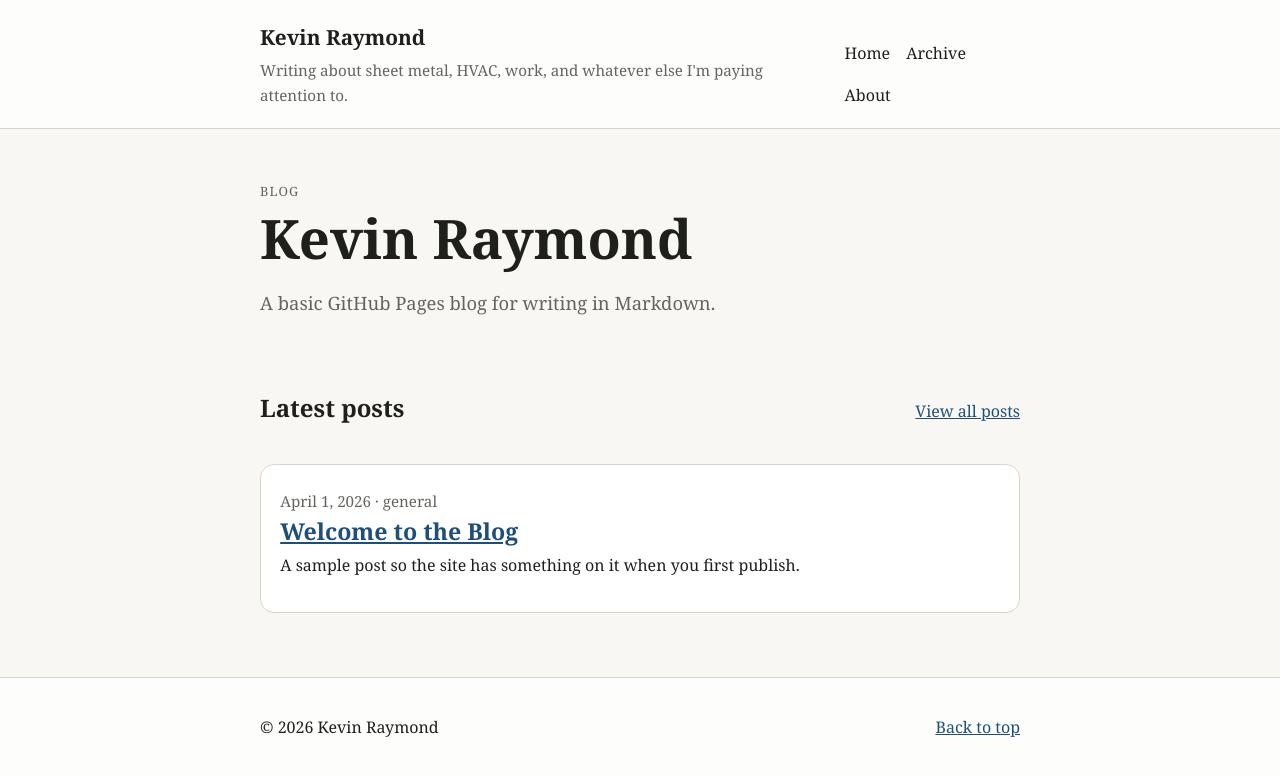
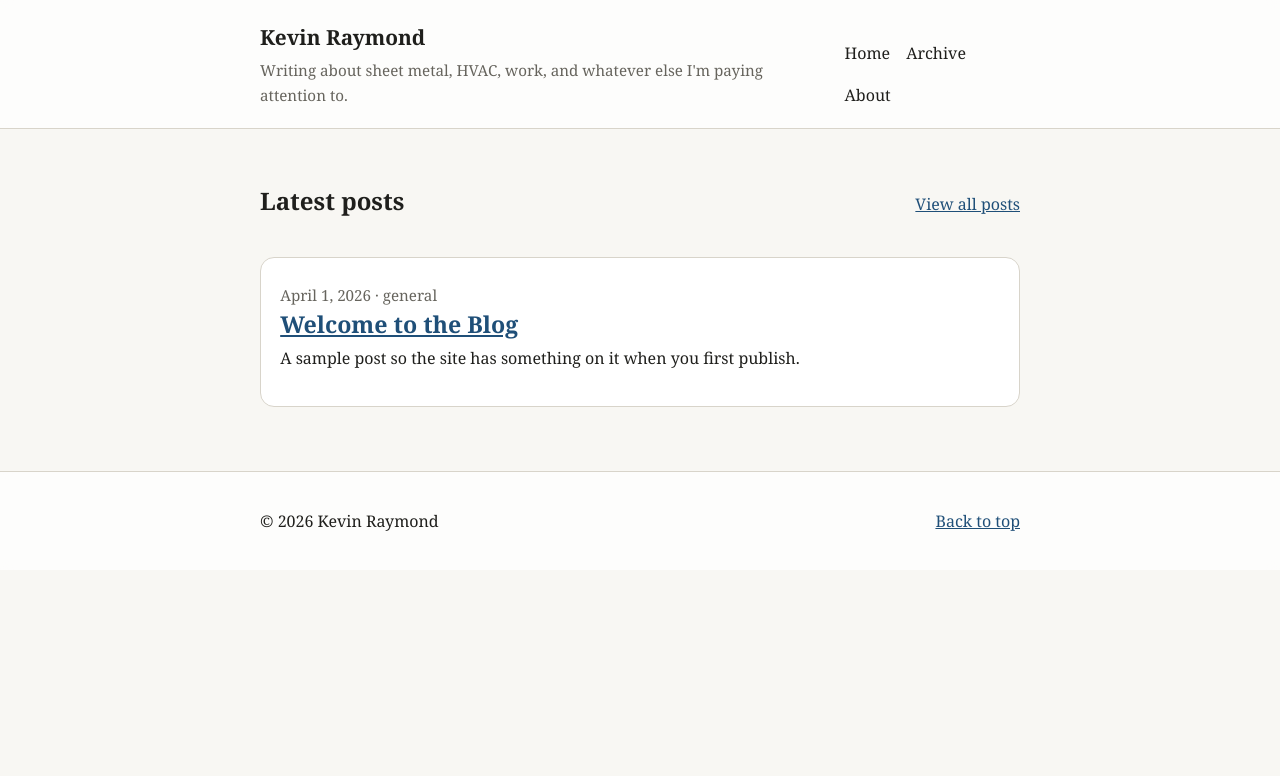
Before and after one commit to KESM89/kevinraymond, a Jekyll site: the page built from index.html, in a window 1280 px wide. Shown: the top 776 px of the page. Built offline with Jekyll 4.4.1, drawn with Linux system fonts in a browser that asks for light colours.

Commit message:
Update home.html

```diff
--- a/_layouts/home.html
+++ b/_layouts/home.html
@@ -1,11 +1,6 @@
 ---
 layout: default
 ---
-<section class="hero">
-  <p class="eyebrow">Blog</p>
-  <h1>{{ page.hero_title | default: site.title }}</h1>
-  <p class="hero-text">{{ page.hero_text | default: site.description }}</p>
-</section>
 
 <section>
   <div class="section-head">
```
